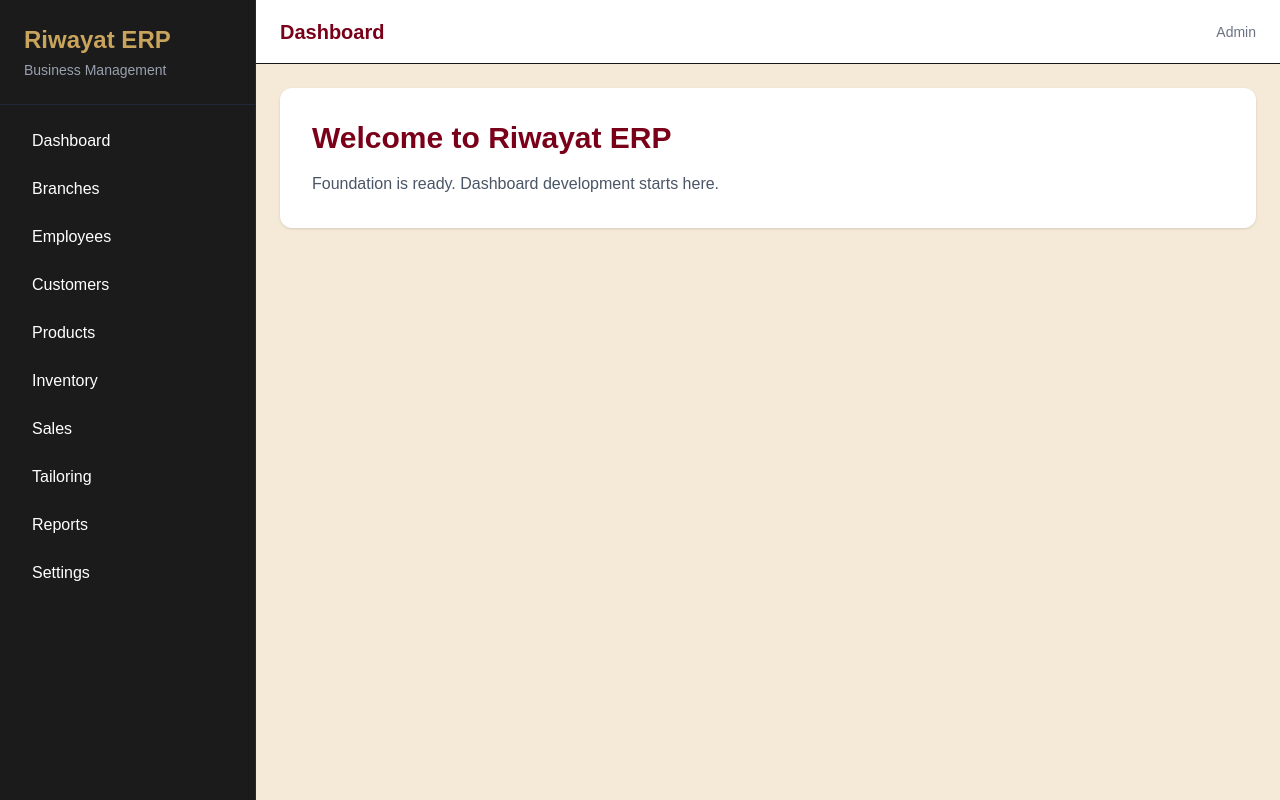
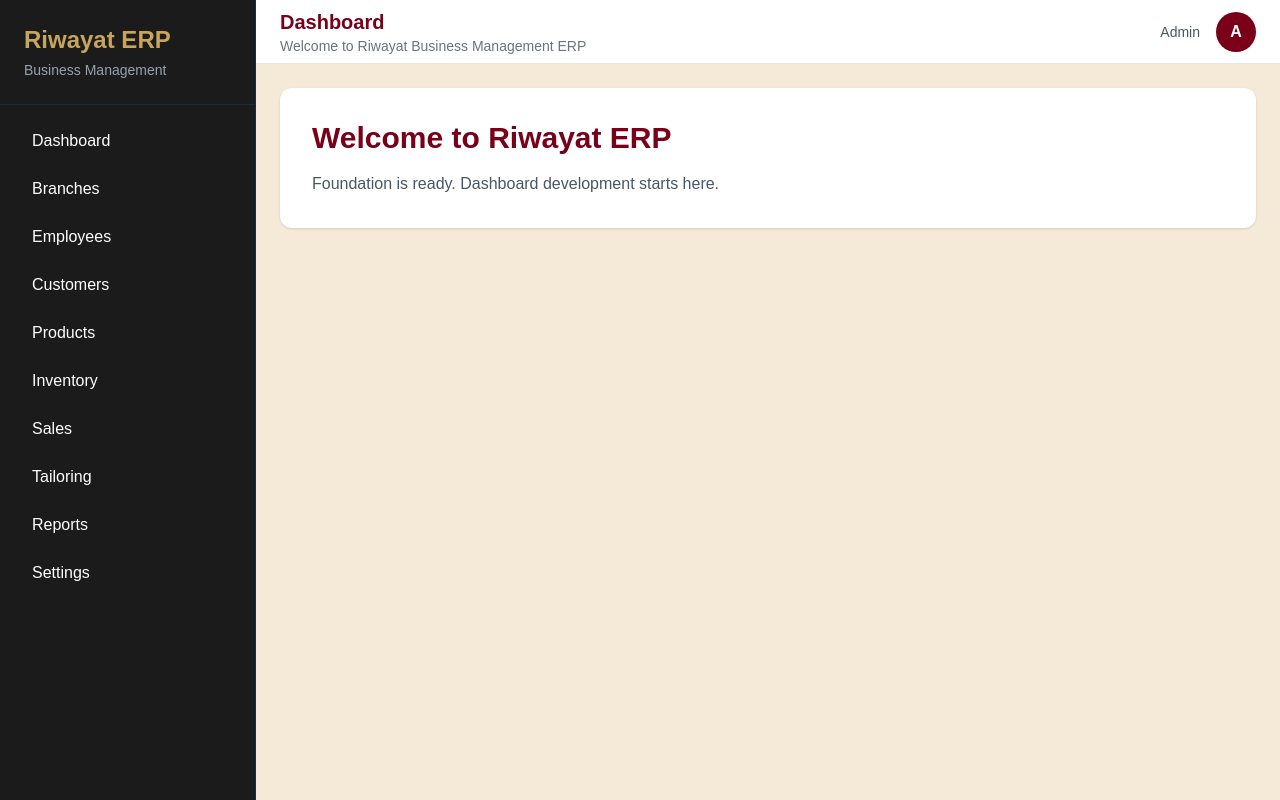
Before and after one commit to Riwayat-classic/riwayat-business-management-erp, a Next.js app: page / in a window 1280 px wide. Built offline with nearby package versions, Linux system fonts and the light colour scheme.

Commit message:
Update header.tsx

```diff
--- a/components/layout/header.tsx
+++ b/components/layout/header.tsx
@@ -1,13 +1,25 @@
 export function Header() {
   return (
-    <header className="h-16 bg-white border-b flex items-center justify-between px-6">
-      <h2 className="text-xl font-semibold text-[#7A0019]">
-        Dashboard
-      </h2>
+    <header className="flex h-16 items-center justify-between border-b border-gray-200 bg-white px-6">
+      <div>
+        <h2 className="text-xl font-semibold text-[#7A0019]">
+          Dashboard
+        </h2>
 
-      <span className="text-sm text-gray-500">
-        Admin
-      </span>
+        <p className="text-sm text-gray-500">
+          Welcome to Riwayat Business Management ERP
+        </p>
+      </div>
+
+      <div className="flex items-center gap-4">
+        <span className="text-sm font-medium text-gray-600">
+          Admin
+        </span>
+
+        <div className="flex h-10 w-10 items-center justify-center rounded-full bg-[#7A0019] font-semibold text-white">
+          A
+        </div>
+      </div>
     </header>
   );
 }
```
